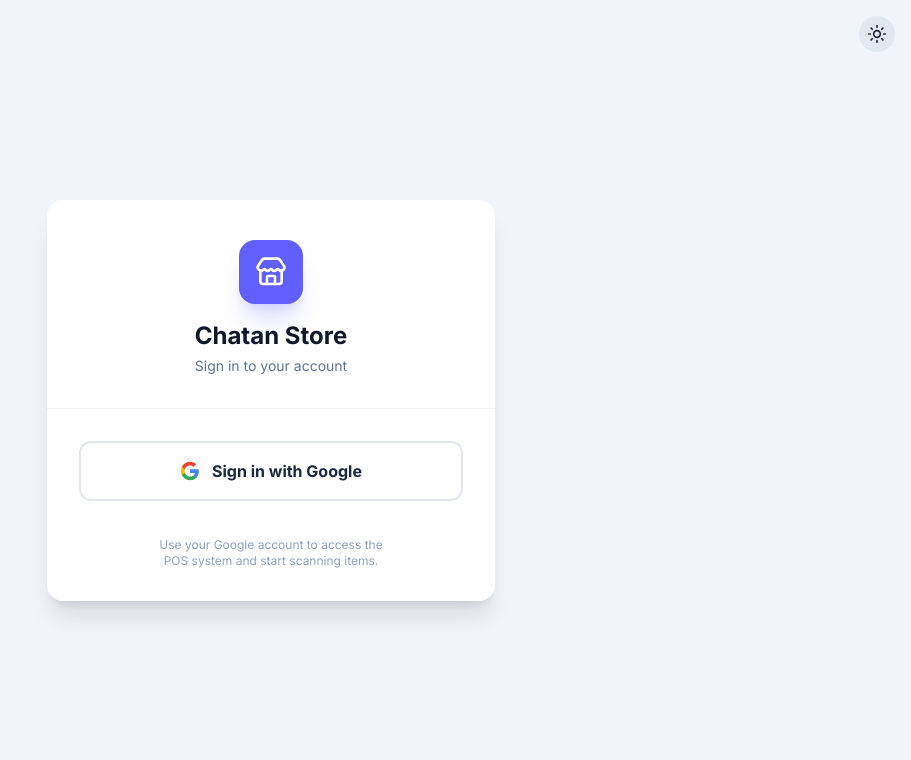
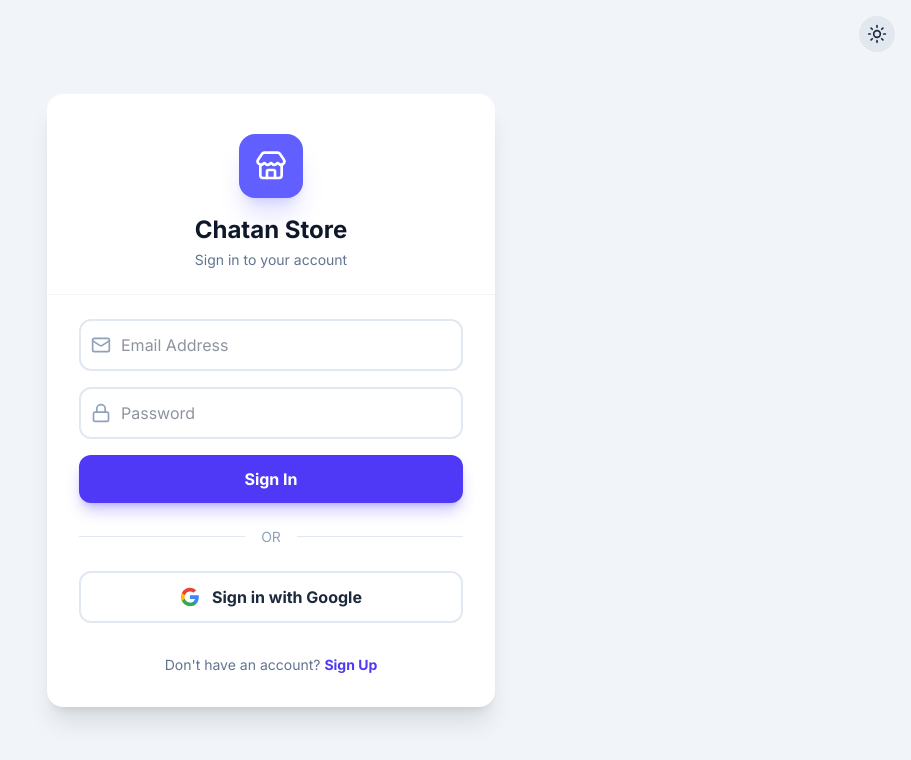
Before and after one commit to Jongkla/Chatan-POS, a React (Vite) app: page /login in a window 1280 px wide. Shown: the top 760 px of the page, without its empty margins (369-1280 px from the left). Built offline with nearby package versions, Linux system fonts and the light colour scheme.

Commit message:
Add files via upload

```diff
--- a/src/pages/Login.tsx
+++ b/src/pages/Login.tsx
@@ -1,41 +1,45 @@
 import React, { useState } from "react";
 import { useNavigate } from "react-router-dom";
-import { Store, Moon, Sun } from "lucide-react";
+import { Store, Moon, Sun, Mail, Lock, User as UserIcon } from "lucide-react";
 import { useStore } from "../store";
-import { loginWithGoogle } from "../lib/firebase";
+import { loginWithGoogle, auth } from "../lib/firebase";
+import { signInWithEmailAndPassword, createUserWithEmailAndPassword } from "firebase/auth";
+import { getUsers, createUser } from "../lib/api";
 
 export default function Login() {
   const [error, setError] = useState("");
   const [loading, setLoading] = useState(false);
+  const [mode, setMode] = useState<"login" | "signup">("login");
+
+  const [email, setEmail] = useState("");
+  const [password, setPassword] = useState("");
+  const [name, setName] = useState(""); // used for signup
 
   const navigate = useNavigate();
   const setUser = useStore((state) => state.setUser);
   const theme = useStore((state) => state.theme);
   const toggleTheme = useStore((state) => state.toggleTheme);
 
-  const handleGoogleLogin = async () => {
-    setError("");
-    setLoading(true);
-    try {
-      const result = await loginWithGoogle();
-      const email = result.user.email || "user";
-
-      const res = await fetch('/api/users'); // We don't have API anymore, we have `getUsers`.
-      // Replace with direct call.
-      // But wait, the file already imports `loginWithGoogle` etc.
-      // Let's import getUsers from api.ts.
-      const { getUsers, createUser } = await import("../lib/api");
+  const processUserLogin = async (userResult: any) => {
+    const userEmail = userResult.email || "user";
 
     let allUsers = await getUsers();
-      let matchedUser = allUsers.find(u => u.username === email);
+    let matchedUser = allUsers.find(u => u.username === userEmail);
 
     if (!matchedUser) {
-        // If there are no users at all, let's make this person the admin.
       if (allUsers.length === 0) {
         matchedUser = await createUser({
-            username: email,
-            name: result.user.displayName || email,
+          username: userEmail,
+          name: userResult.displayName || name || userEmail,
           role: "admin"
+        }) as any;
+      } else if (mode === "signup") {
+        // Automatically make them an employee if signed up via email/pass form
+        // (You may want a different rule, but for prototyping this keeps them unblocked)
+        matchedUser = await createUser({
+          username: userEmail,
+          name: userResult.displayName || name || userEmail,
+          role: "employee"
         }) as any;
       } else {
         throw new Error("Your email is not registered as an employee here.");
@@ -43,7 +47,7 @@
     }
 
     setUser({
-        id: result.user.uid,
+      id: userResult.uid,
       username: matchedUser.username,
       name: matchedUser.name,
       role: matchedUser.role
@@ -54,9 +58,56 @@
     } else {
       navigate("/");
     }
+  };
 
+  const handleEmailAuth = async (e: React.FormEvent) => {
+    e.preventDefault();
+    if (!email || !password) {
+      setError("Please fill in all fields");
+      return;
+    }
+    if (mode === "signup" && !name) {
+      setError("Please provide your name");
+      return;
+    }
+
+    setError("");
+    setLoading(true);
+    try {
+      let result;
+      if (mode === "signup") {
+        result = await createUserWithEmailAndPassword(auth, email, password);
+      } else {
+        result = await signInWithEmailAndPassword(auth, email, password);
+      }
+      await processUserLogin(result.user);
     } catch (err: any) {
+      if (err.code === 'auth/email-already-in-use') {
+        setError("This email is already in use.");
+      } else if (err.code === 'auth/wrong-password' || err.code === 'auth/user-not-found' || err.code === 'auth/invalid-credential') {
+        setError("Invalid email or password.");
+      } else {
+        setError(err.message || "Authentication failed");
+      }
+    } finally {
+      setLoading(false);
+    }
+  };
+
+  const handleGoogleLogin = async () => {
+    setError("");
+    setLoading(true);
+    try {
+      const result = await loginWithGoogle();
+      await processUserLogin(result.user);
+    } catch (err: any) {
+      if (err.code === 'auth/unauthorized-domain') {
+        setError(`Unauthorized Domain: Please add "${window.location.hostname}" to Firebase Authorized Domains`);
+      } else if (err.code === 'auth/popup-closed-by-user') {
+        setError("Sign in was cancelled.");
+      } else {
         setError(err.message || "Google Login failed");
+      }
     } finally {
       setLoading(false);
     }
@@ -72,26 +123,80 @@
       </button>
 
       <div className="w-full max-w-md bg-white dark:bg-slate-800 rounded-2xl shadow-xl overflow-hidden">
-        <div className="p-8 text-center pt-10 pb-8 border-b border-slate-100 dark:border-slate-700">
+        <div className="p-8 text-center pt-10 pb-6 border-b border-slate-100 dark:border-slate-700">
           <div className="mx-auto w-16 h-16 bg-indigo-500 rounded-2xl flex items-center justify-center mb-4 text-white shadow-xl shadow-indigo-500/20">
             <Store size={32} />
           </div>
           <h1 className="text-2xl font-bold font-sans">Chatan Store</h1>
-          <p className="text-sm text-slate-500 dark:text-slate-400 mt-1">Sign in to your account</p>
+          <p className="text-sm text-slate-500 dark:text-slate-400 mt-1">
+            {mode === "login" ? "Sign in to your account" : "Create a new account"}
+          </p>
         </div>
 
-        <div className="p-8">
+        <div className="p-8 pt-6">
           {error && (
             <div className="mb-4 p-3 bg-red-50 dark:bg-red-900/30 text-red-600 dark:text-red-400 rounded-lg text-sm text-center">
               {error}
             </div>
           )}
 
-          <div className="space-y-5 flex flex-col items-center">
+          <form onSubmit={handleEmailAuth} className="space-y-4 mb-6">
+            {mode === "signup" && (
+              <div className="relative">
+                <UserIcon className="absolute left-3 top-1/2 -translate-y-1/2 text-slate-400" size={20} />
+                <input
+                  type="text"
+                  placeholder="Full Name"
+                  value={name}
+                  onChange={(e) => setName(e.target.value)}
+                  className="w-full pl-10 pr-4 py-3 rounded-xl border-2 border-slate-200 dark:border-slate-700 bg-white dark:bg-slate-900 text-slate-800 dark:text-white focus:border-indigo-500 outline-none transition"
+                />
+              </div>
+            )}
+            <div className="relative">
+              <Mail className="absolute left-3 top-1/2 -translate-y-1/2 text-slate-400" size={20} />
+              <input
+                type="email"
+                placeholder="Email Address"
+                value={email}
+                onChange={(e) => setEmail(e.target.value)}
+                className="w-full pl-10 pr-4 py-3 rounded-xl border-2 border-slate-200 dark:border-slate-700 bg-white dark:bg-slate-900 text-slate-800 dark:text-white focus:border-indigo-500 outline-none transition"
+              />
+            </div>
+            <div className="relative">
+              <Lock className="absolute left-3 top-1/2 -translate-y-1/2 text-slate-400" size={20} />
+              <input
+                type="password"
+                placeholder="Password"
+                value={password}
+                onChange={(e) => setPassword(e.target.value)}
+                className="w-full pl-10 pr-4 py-3 rounded-xl border-2 border-slate-200 dark:border-slate-700 bg-white dark:bg-slate-900 text-slate-800 dark:text-white focus:border-indigo-500 outline-none transition"
+              />
+            </div>
             <button
+              type="submit"
+              disabled={loading}
+              className="w-full py-3 px-4 bg-indigo-600 hover:bg-indigo-700 text-white rounded-xl font-bold shadow-lg shadow-indigo-600/30 transition disabled:opacity-50"
+            >
+              {loading ? "Please wait..." : (mode === "login" ? "Sign In" : "Sign Up")}
+            </button>
+          </form>
+
+          <div className="relative flex items-center justify-center mb-6">
+            <div className="absolute inset-0 flex items-center">
+              <div className="w-full border-t border-slate-200 dark:border-slate-700"></div>
+            </div>
+            <div className="relative px-4 bg-white dark:bg-slate-800 text-sm text-slate-400">
+              OR
+            </div>
+          </div>
+
+          <div className="space-y-4 flex flex-col items-center">
+            <button
+              type="button"
               onClick={handleGoogleLogin}
               disabled={loading}
-              className="w-full py-4 px-4 bg-white dark:bg-slate-900 border-2 border-slate-200 dark:border-slate-700 hover:border-indigo-500 hover:bg-indigo-50 dark:hover:bg-indigo-900/20 text-slate-800 dark:text-white rounded-xl font-bold transition flex justify-center items-center gap-3 disabled:opacity-50"
+              className="w-full py-3 px-4 bg-white dark:bg-slate-900 border-2 border-slate-200 dark:border-slate-700 hover:border-indigo-500 hover:bg-indigo-50 dark:hover:bg-indigo-900/20 text-slate-800 dark:text-white rounded-xl font-bold transition flex justify-center items-center gap-3 disabled:opacity-50"
             >
               <svg className="w-5 h-5" viewBox="0 0 24 24">
                 <path d="M22.56 12.25c0-.78-.07-1.53-.2-2.25H12v4.26h5.92c-.26 1.37-1.04 2.53-2.21 3.31v2.77h3.57c2.08-1.92 3.28-4.74 3.28-8.09z" fill="#4285F4"/>
@@ -99,11 +204,18 @@
                 <path d="M5.84 14.09c-.22-.66-.35-1.36-.35-2.09s.13-1.43.35-2.09V7.07H2.18C1.43 8.55 1 10.22 1 12s.43 3.45 1.18 4.93l2.85-2.22.81-.62z" fill="#FBBC05"/>
                 <path d="M12 5.38c1.62 0 3.06.56 4.21 1.64l3.15-3.15C17.45 2.09 14.97 1 12 1 7.7 1 3.99 3.47 2.18 7.07l3.66 2.84c.87-2.6 3.3-4.53 6.16-4.53z" fill="#EA4335"/>
               </svg>
-              {loading ? "Signing in..." : "Sign in with Google"}
+              Sign in with Google
             </button>
 
-            <p className="text-xs text-slate-400 mt-4 text-center max-w-[250px]">
-              Use your Google account to access the POS system and start scanning items.
+            <p className="text-sm text-slate-500 dark:text-slate-400 mt-4 text-center">
+              {mode === "login" ? "Don't have an account? " : "Already have an account? "}
+              <button
+                type="button"
+                onClick={() => { setMode(mode === "login" ? "signup" : "login"); setError(""); }}
+                className="text-indigo-600 dark:text-indigo-400 font-bold hover:underline"
+              >
+                {mode === "login" ? "Sign Up" : "Sign In"}
+              </button>
             </p>
           </div>
         </div>
```
Also changed, not shown: 1 other file (tests, documents, lock files or other folders). Lines whose indentation alone changed are shown as unchanged.
